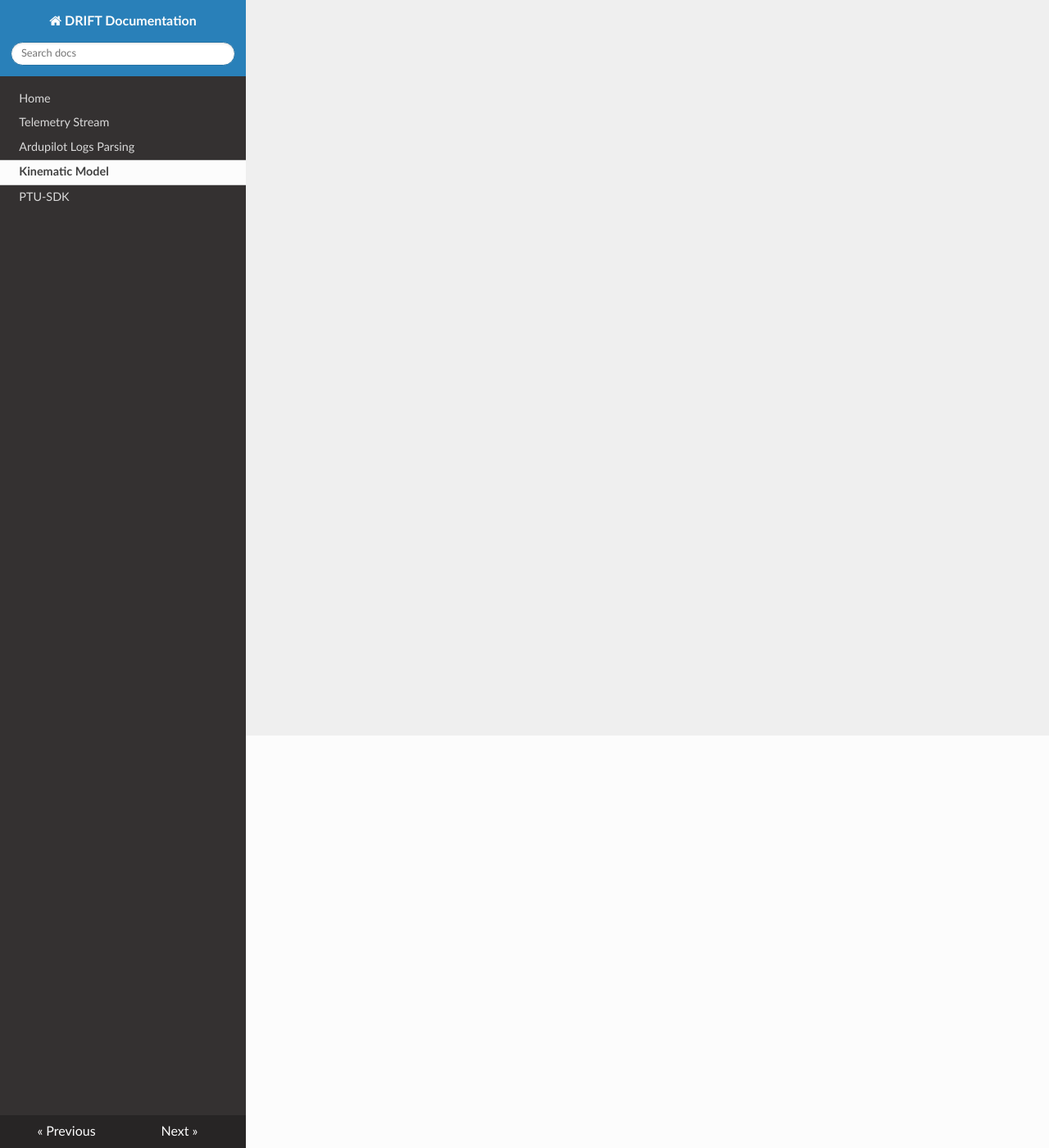
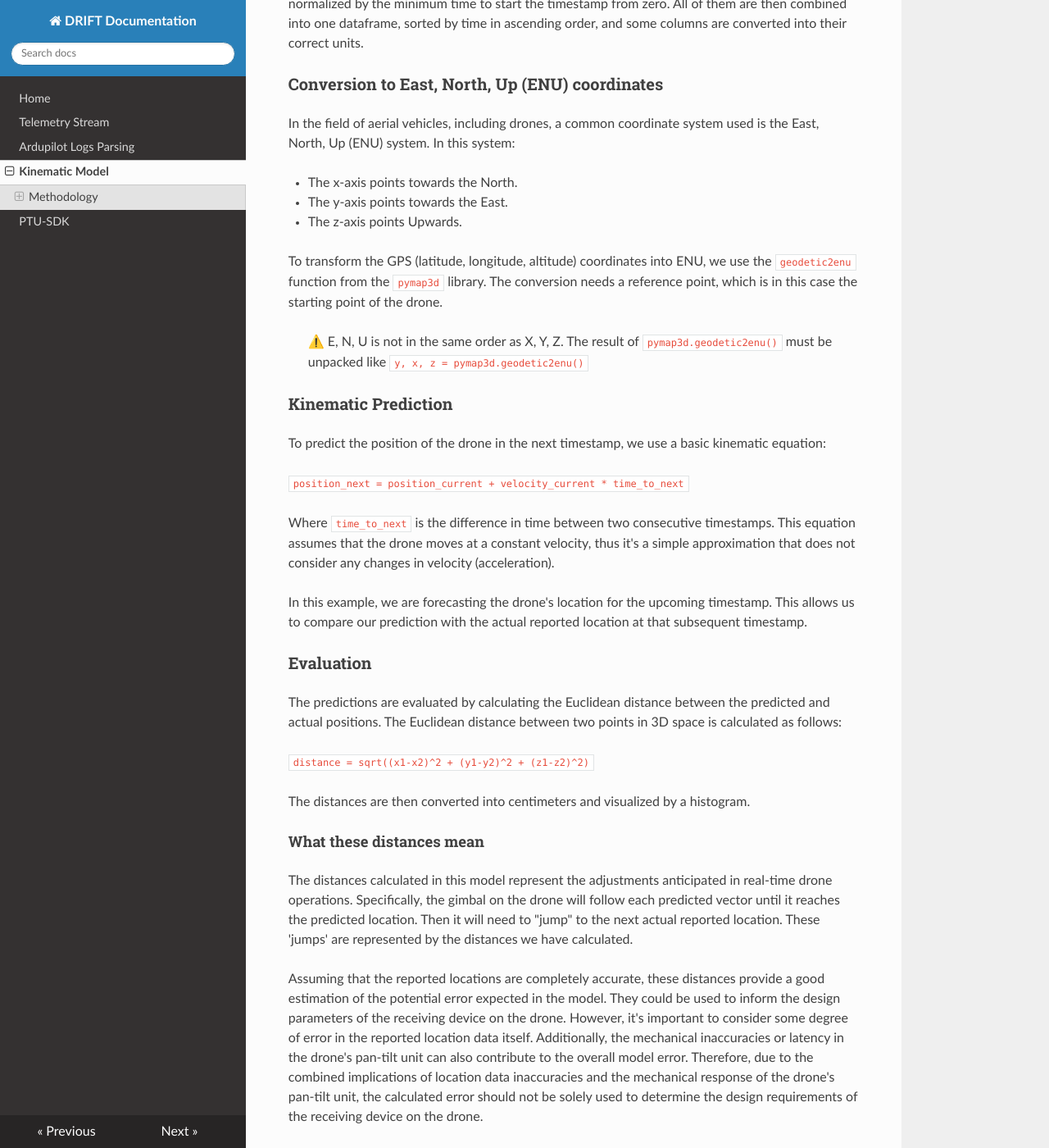
Before and after one commit to team-drift/delphi, an MkDocs documentation site: the page built from docs/kinematic-model.md, in a window 1280 px wide and 1400 px high, scrolled down 503 px. Shown: the whole window at 82% size. Built offline with MkDocs 1.6.1, drawn with Linux system fonts in a browser that asks for light colours; nearby versions of some CDN libraries; some of the changed text lies outside the part shown.

Commit message:
Update documentation

````diff
--- a/docs/kinematic-model.md
+++ b/docs/kinematic-model.md
@@ -1,2 +1,53 @@
-429: Too Many Requests
-For more on scraping GitHub and how it may affect your rights, please review our Terms of Service (https://docs.github.com/en/site-policy/github-terms/github-terms-of-service).
+# Kinematic Model of a Moving Drone's Telemetry Stream
+This notebook represents a kinematic model of telemetry data from a moving drone. A kinematic model describes the movement of objects using variables such as position, velocity, and acceleration, without considering the underlying forces that cause the motion. In this case, we are predicting the next position of the drone based on its current position and velocity.
+
+## Methodology
+
+### Data Preprocessing
+
+The first step of the notebook is the data preprocessing, where the mavlink data of the drone and the ground control station (GCS) are loaded. We add a prefix to their packet type to be easily identified (UAV_/GCS_). The `time_boot_ms` column which provides the system time since boot, is normalized by the minimum time to start the timestamp from zero. All of them are then combined into one dataframe, sorted by time in ascending order, and some columns are converted into their correct units.
+
+### Conversion to East, North, Up (ENU) coordinates
+
+In the field of aerial vehicles, including drones, a common coordinate system used is the East, North, Up (ENU) system. In this system:
+
+- The x-axis points towards the North.
+- The y-axis points towards the East.
+- The z-axis points Upwards.
+
+To transform the GPS (latitude, longitude, altitude) coordinates into ENU, we use the `geodetic2enu` function from the `pymap3d` library. The conversion needs a reference point, which is in this case the starting point of the drone.
+
+> ⚠️ E, N, U is not in the same order as X, Y, Z. The result of `pymap3d.geodetic2enu()` must be unpacked like `y, x, z = pymap3d.geodetic2enu()`
+
+### Kinematic Prediction
+
+To predict the position of the drone in the next timestamp, we use a basic kinematic equation:
+
+```position_next = position_current + velocity_current * time_to_next```
+
+Where `time_to_next` is the difference in time between two consecutive timestamps. This equation assumes that the drone moves at a constant velocity, thus it's a simple approximation that does not consider any changes in velocity (acceleration).
+
+In this example, we are forecasting the drone's location for the upcoming timestamp. This allows us to compare our prediction with the actual reported location at that subsequent timestamp.
+
+### Evaluation
+
+The predictions are evaluated by calculating the Euclidean distance between the predicted and actual positions. The Euclidean distance between two points in 3D space is calculated as follows:
+
+```distance = sqrt((x1-x2)^2 + (y1-y2)^2 + (z1-z2)^2)```
+
+The distances are then converted into centimeters and visualized by a histogram.
+
+#### What these distances mean
+The distances calculated in this model represent the adjustments anticipated in real-time drone operations. Specifically, the gimbal on the drone will follow each predicted vector until it reaches the predicted location. Then it will need to "jump" to the next actual reported location. These 'jumps' are represented by the distances we have calculated.
+
+Assuming that the reported locations are completely accurate, these distances provide a good estimation of the potential error expected in the model. They could be used to inform the design parameters of the receiving device on the drone. However, it's important to consider some degree of error in the reported location data itself. Additionally, the mechanical inaccuracies or latency in the drone's pan-tilt unit can also contribute to the overall model error. Therefore, due to the combined implications of location data inaccuracies and the mechanical response of the drone's pan-tilt unit, the calculated error should not be solely used to determine the design requirements of the receiving device on the drone.
+
+### Visualization
+
+Although drone motion in 3D space is best visualized with a 3D plot, 2D plots might be more convenient in some situations. Thus, both 3D and 2D plots are made, where each point corresponds to a timestamp, and a line is drawn to the point that represents the predicted position for the next timestamp.
+
+### Fourier Transform Analysis
+
+I used the Fourier Transform as a tool to analyze the inconsistency in the vertical velocity ('vz') of the drone. Initially, the error in the z-direction of the drone movement wasn't making sense, so I used the spectral analysis to examine the dominant frequencies that make up the 'vz' signal. On plotting these frequencies, I noticed a significant spike at approximately 1.2Hz.
+
+Interestingly, this dominant frequency at 1.2Hz matched the frequency observed from my smartphone's accelerometer while I was walking with the drone. In essence, the Fourier Transform helped me realize that the drone's vertical velocity was significantly influenced by my walking rhythm.
````
